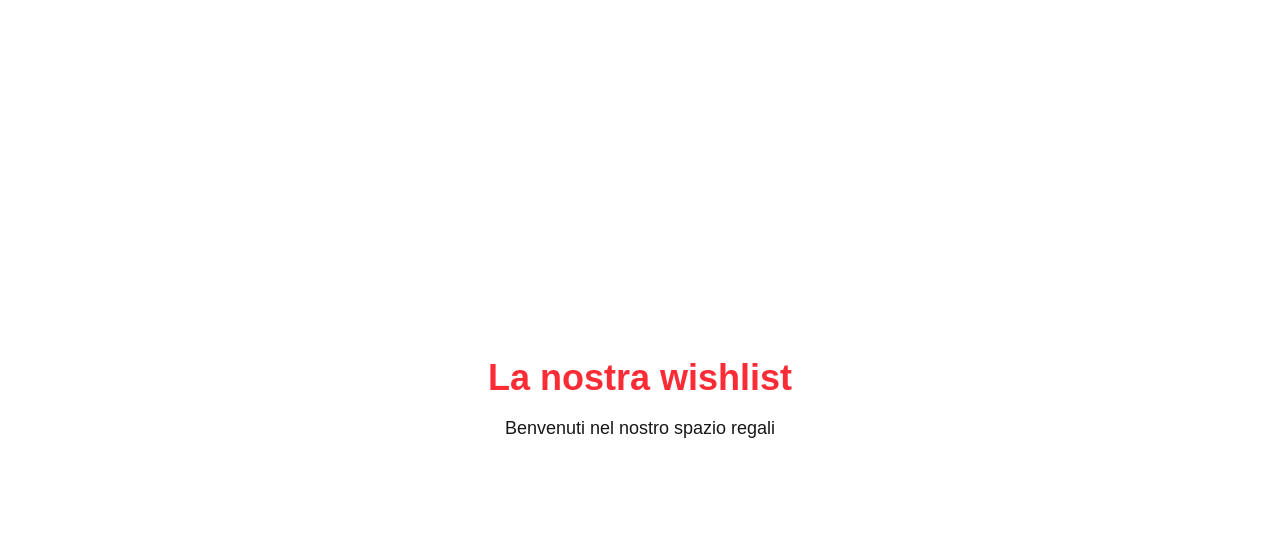
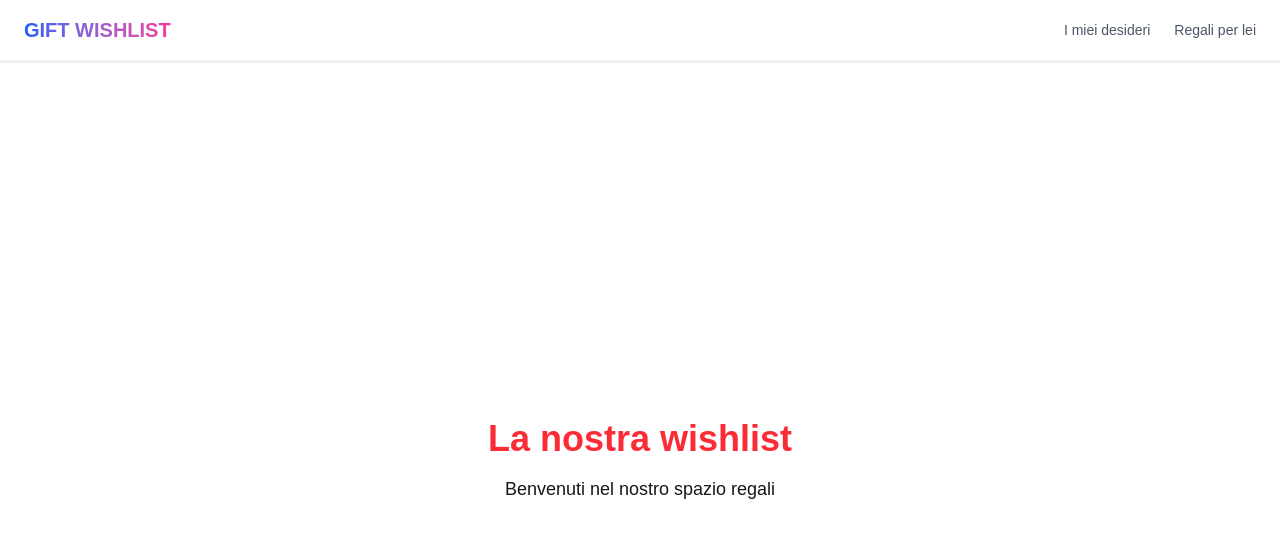
Before and after one commit to SalvatoreGianquinto/gift-wishlist, a Next.js app: page / in a window 1280 px wide. Shown: the top 538 px of the page. Built offline with nearby package versions, Linux system fonts and the light colour scheme.

Commit message:
navbar example

```diff
--- a/app/layout.js
+++ b/app/layout.js
@@ -1,5 +1,6 @@
 import { Geist, Geist_Mono } from "next/font/google"
 import "./globals.css"
+import Link from "next/link"
 
 const geistSans = Geist({
   variable: "--font-geist-sans",
@@ -23,6 +24,25 @@ export default function RootLayout({ children }) {
         className={`${geistSans.variable} ${geistMono.variable} antialiased`}
         suppressHydrationWarning
       >
+        <nav className="flex items-center justify-between px-6 py-4 bg-white border-b border-gray-100 shadow-sm">
+          <div className="text-xl font-bold bg-linear-to-r from-blue-600 to-pink-500 bg-clip-text text-transparent">
+            GIFT WISHLIST
+          </div>
+          <div className="flex gap-6">
+            <Link
+              href="/my-list"
+              className="text-sm font-medium text-gray-600 hover:text-blue-600 transition-colors"
+            >
+              I miei desideri
+            </Link>
+            <Link
+              href="/partner-list"
+              className="text-sm font-medium text-gray-600 hover:text-pink-500 transition-colors"
+            >
+              Regali per lei
+            </Link>
+          </div>
+        </nav>
         {children}
       </body>
     </html>
```
